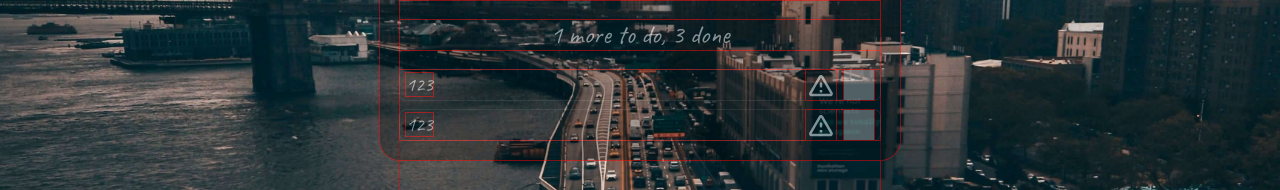
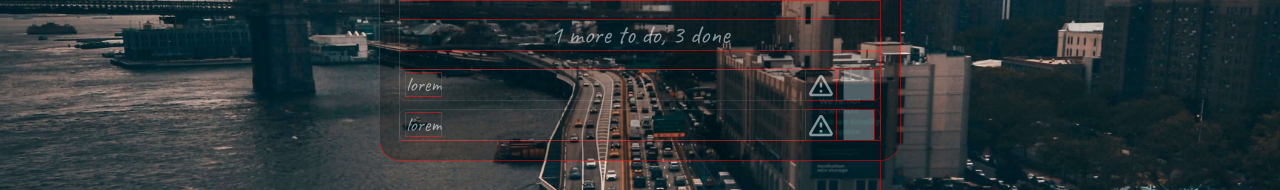
Before and after one commit to ramach05/todo-react-redux, a React (Create React App) app: page / in a window 1280 px wide. Shown: the part 406-596 px from the top of the page. Built offline with nearby package versions, Linux system fonts and the light colour scheme; grey boxes are pictures that could not be loaded.

Commit message:
feat: create a strikethrough of tasks

```diff
--- a/src/components/TodoItem/TodoItem.css
+++ b/src/components/TodoItem/TodoItem.css
@@ -16,6 +16,20 @@
 .todo-item:hover {
   background-color: rgba(255, 255, 255, 0.15);
   box-shadow: 0px 0px 0px 1px #fff;
+}
+
+.todo-item_done {
+  position: relative;
+  color: grey;
+}
+.todo-item_done::after {
+  content: "";
+  position: absolute;
+  top: 50%;
+  left: 0;
+  border-bottom: 3px solid rgb(255 127 0 / 80%);
+  width: 100%;
+  transform: rotate(-1deg);
 }
 
 .todo-item__title {
--- a/src/components/TodoItem/TodoItem.js
+++ b/src/components/TodoItem/TodoItem.js
@@ -1,13 +1,36 @@
-import React from "react";
+import React, { useState } from "react";
 
 import "./TodoItem.css";
 import buttonTrash from "../../images/svg/delete_forever_white_24dp.svg";
 import buttonImportant from "../../images/svg/warning_amber_white_24dp.svg";
 
 function TodoItem() {
+  const [isDoneItem, setIsDoneItem] = useState(false);
+
+  function handleDone(e) {
+    if (
+      e.target.className === "todo-item" ||
+      e.target.className === "todo-item todo-item_done"
+    ) {
+      console.log("1 :>> ", 1);
+
+      setIsDoneItem(!isDoneItem);
+      return;
+    }
+    if (e.target.className.includes("todo-item__title")) {
+      console.log("2 :>> ", 2);
+
+      setIsDoneItem(!isDoneItem);
+      return;
+    }
+  }
+
   return (
-    <li className="todo-item">
-      <p className="todo-item__title">123</p>
+    <li
+      className={isDoneItem ? "todo-item todo-item_done" : "todo-item"}
+      onClick={handleDone}
+    >
+      <p className="todo-item__title">lorem</p>
 
       <div className="todo-item__wrapp-btn">
         <button type="button" className="todo-item__btn">
@@ -17,6 +40,7 @@ function TodoItem() {
             className="todo-item__icon"
           />
         </button>
+
         <button type="button" className="todo-item__btn">
           <img
             src={buttonTrash}
```
